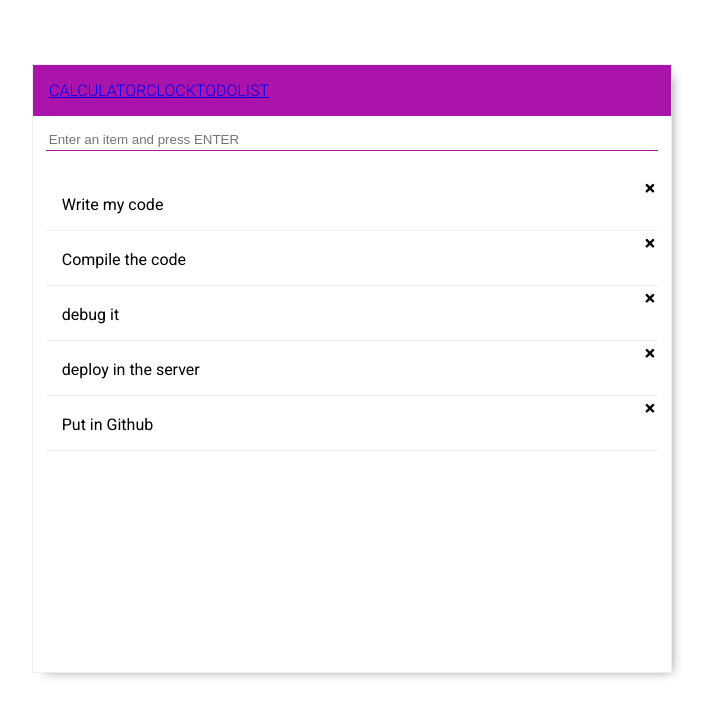
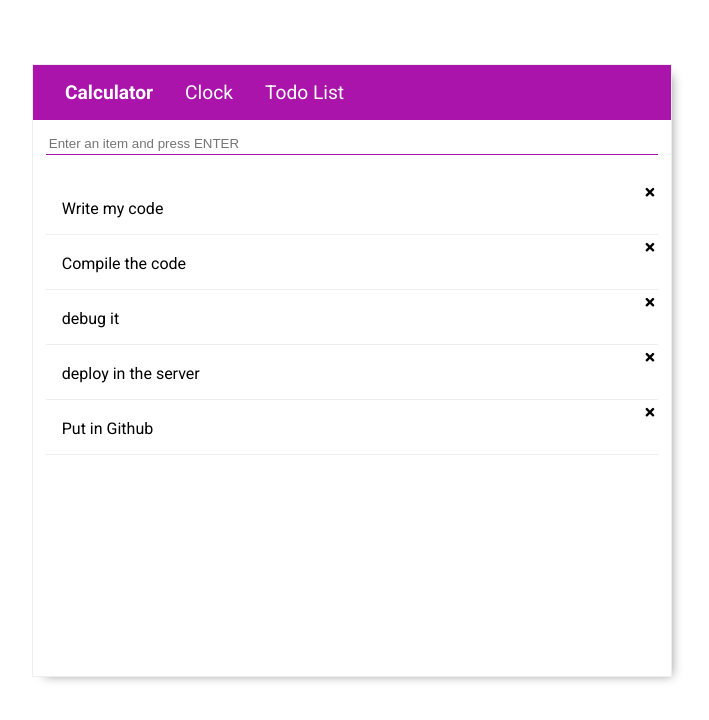
Before and after one commit to anijitsao/react-multi-apps, a React app: page /todolist in a window 1280 px wide. Shown: the top 720 px of the page, without its empty margins (288-997 px from the left). Built offline with nearby package versions, Linux system fonts and the light colour scheme.

Commit message:
linkes are fixed

```diff
--- a/package.json
+++ b/package.json
@@ -1,6 +1,6 @@
 {
   "name": "react-app-simple-calculator",
-  "version": "2.0.0",
+  "version": "3.0.0",
   "description": "This is a simple calculator Application",
   "main": "index.js",
   "scripts": {
--- a/src/App.js
+++ b/src/App.js
@@ -17,7 +17,7 @@ const App = () => {
       <div className="container">
         {/* including the Title and other components */}
         <Title />
-        <Suspense>
+        <Suspense fallback="Loading...">
           <Routes>
             <Route path="/" element={<Calculator />} />
             <Route path="clock" element={<Clock />} />
--- /dev/null
+++ b/src/components/Constants.js
@@ -0,0 +1,9 @@
+export function Constants() {
+  return {
+    allLinks: [
+      { to: "/", name: "Calculator" },
+      { to: "clock", name: "Clock" },
+      { to: "todolist", name: "Todo List" },
+    ],
+  };
+}
--- a/src/components/layout/Title.js
+++ b/src/components/layout/Title.js
@@ -1,13 +1,29 @@
+import { useState } from "react";
 import { Link } from "react-router-dom";
+import { Constants } from "../Constants";
 
-// Title component
 export default () => {
+  const [activeLinkIndex, setActiveLinkIndex] = useState(0);
+  const allConstants = Constants();
+  const allLinks = allConstants.allLinks;
+
   return (
     <div className="title">
-      <span className="caption">
-        <Link to="/">Calculator</Link>
-        <Link to="clock">Clock</Link>
-        <Link to="todolist">ToDoList</Link>
+      <span>
+        {allLinks.map((link, index) => {
+          const linkStyle =
+            index === activeLinkIndex ? "link-item active-link" : "link-item";
+          return (
+            <Link
+              key={index}
+              to={link.to}
+              className={linkStyle}
+              onClick={() => setActiveLinkIndex(index)}
+            >
+              {link.name}
+            </Link>
+          );
+        })}
       </span>
     </div>
   );
--- a/src/css/style.css
+++ b/src/css/style.css
@@ -113,6 +113,22 @@ html {
   margin: 0 auto;
 }
 
+/* Links related */
+.link-item {
+  text-decoration: none;
+  padding-inline: 1rem;
+  color: var(--lighter-grey);
+  font-size: 1.2rem;
+}
+
+.link-item:hover {
+  opacity: 0.5;
+}
+
+.active-link {
+  font-weight: 700;
+}
+
 @media screen and (max-width: 500px) {
   html {
     font-size: var(--font-small);
--- a/src/css/todolist.css
+++ b/src/css/todolist.css
@@ -52,23 +52,6 @@
   border-bottom: solid 2px var(--light-purple);
 }
 
-/* Button */
-.btn {
-  font-size: 1em;
-  font-weight: 300;
-
-  padding: 0.5rem;
-
-  background-color: var(--light-purple);
-  color: var(--light-grey);
-  text-decoration: none;
-}
-
-.btn:hover,
-.btn:focus {
-  color: var(--lighter-grey);
-}
-
 .show-add-items {
   margin: 2%;
   display: grid;
```
Also changed, not shown: 4 other files (tests, documents, lock files or other folders).
